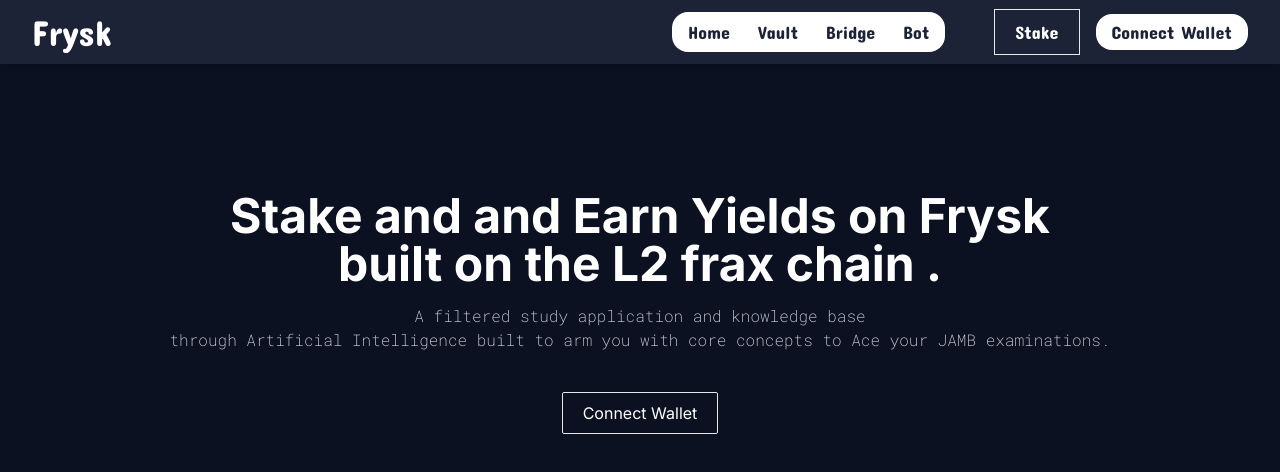
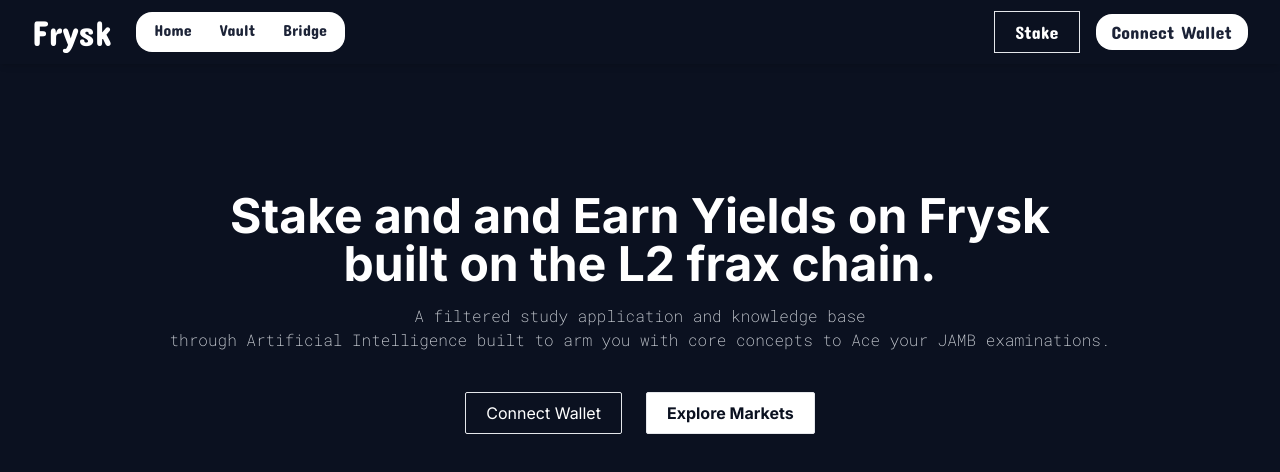
Before and after one commit to vector-10/frysk-app, a Next.js app: page / in a window 1280 px wide. Shown: the top 472 px of the page. Built offline with nearby package versions, Linux system fonts and the light colour scheme.

Commit message:
chore:updates

```diff
--- a/app/page.js
+++ b/app/page.js
@@ -7,13 +7,16 @@
     <main className="overflow-y-auto min-h-screen flex flex-col bg-[#0b1120]">
       <Header />
       <section className="hero-section flex flex-col text-center justify-center mt-[12rem]">
-        <h1 className="text-5xl text-white font-bold">Stake and and Earn Yields on Frysk <br/> built on the L2 frax chain .</h1>
+        <h1 className="text-5xl text-white font-bold">Stake and and Earn Yields on Frysk <br/> built on the L2 frax chain.</h1>
         <p className="text-gray-300 mt-4 text-md regular">A filtered study application and knowledge base <br /> through Artificial Intelligence built to arm you with core concepts to Ace your JAMB examinations.</p>
       </section>
       <div className="action-buttons flex justify-center mt-10 text-md">
       <button className="text-white border rounded-sm py-2 px-5 mx-3 cursor-pointer transition duration-300 ease-in-out hover:text-blue-400">
       Connect Wallet
       </button>
+      <button className="text-[#0b1120] font-bold bg-white border rounded-sm py-2 px-5 mx-3 cursor-pointer transition duration-300 ease-in-out hover:text-blue-400">
+      Explore Markets
+      </button>
 
       </div>
     </main>
--- a/components/Header.js
+++ b/components/Header.js
@@ -9,7 +9,7 @@
   // define all state here
     const [isOpen, setIsOpen] = useState(false);
   return (
-    <div className='fixed w-full px-[2rem] h-[4rem] flex items-center justify-between shadow-md bg-[#1c2337]'>
+    <div className='fixed w-full px-[2rem] h-[4rem] flex items-center justify-between shadow-md border-white'>
          {/* Hamburger Menu for mobile devices*/}
          <button
             className='md:hidden text-white transition duration-500 ease-in-out'
@@ -18,21 +18,22 @@
         >
             {isOpen ? <AiOutlineClose fontSize={25} /> : <AiOutlineMenu fontSize={25} />}
         </button>
-        <div className="logo-name wiggly text-4xl text-white hover:scale-75 hover:rotate-12 cursor-pointer transition duration-500 ease-in-out">
-         Frysk
+        <div className="logo-name wiggly flex text-white cursor-pointer space-x-6">
+        <h1 className='hover:scale-75 hover:rotate-12 transition duration-500 ease-in-out text-4xl'>Frysk</h1>
+
+         <div className='flex bg-white text-[#1c2337] py-1 px-2 rounded-2xl space-x-2'>
+                <Link className="wiggly transition duration-500 ease-in-out hover:bg-[#1c2337] hover:text-white rounded-xl py-0.5 px-2.5" href="/dashboard">Home</Link>
+                <Link className="wiggly transition duration-500 ease-in-out hover:bg-[#1c2337] hover:text-white rounded-xl py-0.5 px-2.5" href="/quiz">Vault</Link>
+                <Link className="wiggly transition duration-500 ease-in-out hover:bg-[#1c2337] hover:text-white rounded-xl py-0.5 px-2.5" href="/pdf">Bridge</Link>
+            </div>
+
         </div>
         {/* end of div 1 and start of div 2 */}
-        <div className='app-links hidden md:flex justify-between w-[36rem] items-center text-lg'>
-            <div className='flex bg-white text-[#1c2337] py-0.5 px-1.5 rounded-2xl space-x-2'>
-                <Link className="wiggly transition duration-500 ease-in-out hover:bg-[#1c2337] hover:text-white rounded-xl py-1 px-2.5" href="/dashboard">Home</Link>
-                <Link className="wiggly transition duration-500 ease-in-out hover:bg-[#1c2337] hover:text-white rounded-xl py-1 px-2.5" href="/quiz">Vault</Link>
-                <Link className="wiggly transition duration-500 ease-in-out hover:bg-[#1c2337] hover:text-white rounded-xl py-1 px-2.5" href="/pdf">Bridge</Link>
-                <Link className="wiggly transition duration-500 ease-in-out hover:bg-[#1c2337] hover:text-white rounded-xl py-1 px-2.5" href="/bot">Bot</Link>
-            </div>
+        <div className='app-links hidden md:flex justify-between  items-center text-lg'>
 
            <div className='flex items-center text-lg'>
-            <Link className='wiggly border mx-4 text-white py-2 px-5 transition duration-500 ease-in-out hover:text-blue-600' href="/test">Stake</Link>
-            <div className='flex bg-white text-[#1c2337] py-0.5 px-1.5 rounded-2xl space-x-2 '>
+            <Link className='wiggly border mx-4 text-white py-1.5 px-5 transition duration-500 ease-in-out hover:text-blue-600' href="/test">Stake</Link>
+            <div className='flex bg-white text-[#1c2337] py-0.5 px-1.5 rounded-2xl space-x-2 iuk'>
                 <Link className="wiggly transition duration-500 ease-in-out hover:bg-[#1c2337] hover:text-white rounded-xl py-0.5 px-2.5 " href="/steeze-board">Connect Wallet</Link>
             </div>
            </div>
```
